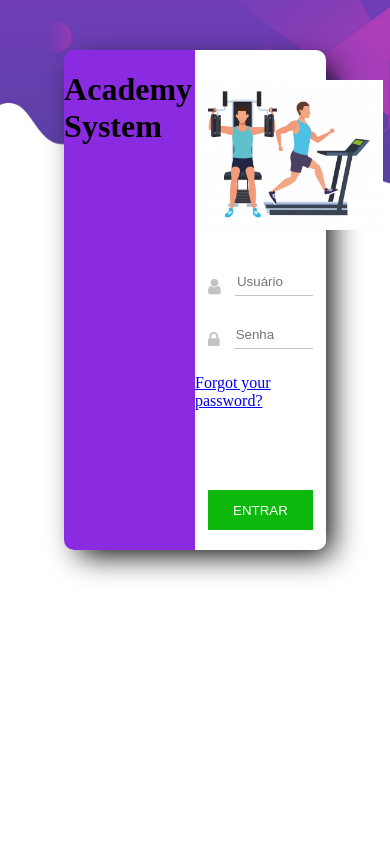
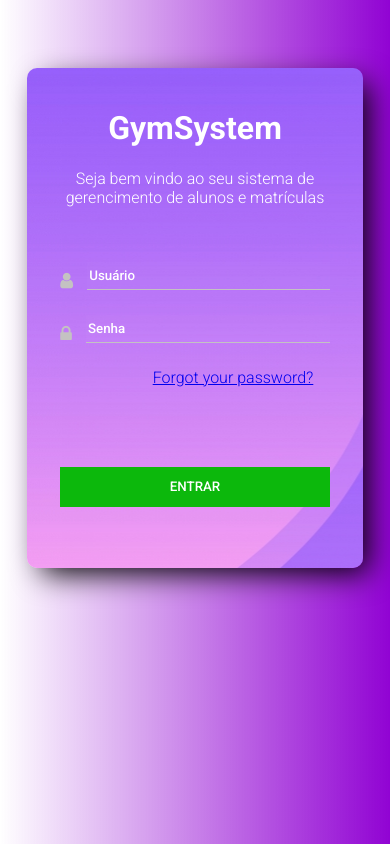
Before and after one commit to LucasAoun/SystemAcademy, a React (Create React App) app: page / in a window 390 px wide. Built offline with nearby package versions, Linux system fonts and the light colour scheme.

Commit message:
layout login ok

```diff
--- a/src/App.css
+++ b/src/App.css
@@ -1,5 +1,7 @@
+*{
+  font-family: 'Roboto';
+}
 body{
-  background-image: url('./assets/background.jpg');
-  background-repeat: no-repeat;
+  background-image: linear-gradient(to right, rgba(197, 146, 226, 0), rgb(145, 3, 211));
   background-size: 100% auto;
 }
--- a/src/pages/Login/index.tsx
+++ b/src/pages/Login/index.tsx
@@ -27,9 +27,14 @@ export const Login = () =>{
     return(
         <div className="bgLogin">
             <div className="bgImage">
-                <h1>Academy System</h1>
+                <h1>GymSystem</h1>
+                <p>Seja bem vindo ao seu sistema de gerencimento de alunos e matrículas</p>
+                <div id="vdivisor"></div>
+                <p>Com o GymSystem você pode controlar matrículas credenciadas, fazer seu planejamento de treinamentos, cadastrar alunos, tudo de forma ágil e sem complicações! </p>
             </div>
             <div className="bgForm">
+            <h1>GymSystem</h1>
+            <p>Seja bem vindo ao seu sistema de gerencimento de alunos e matrículas</p>
                 <img id="iconPrincipal" src={Icon} alt=""/><br></br>
                 <form>
                     <div id="inputUser">
--- a/src/pages/Login/styles.css
+++ b/src/pages/Login/styles.css
@@ -1,16 +1,19 @@
 .bgLogin{
     display: flex;
-    height: 500px;
+    position: relative;
+    min-height: 500px;
+    max-height: auto;
     width: 70%;
     margin: auto;
-    margin-top: 50px;
+    top: 60px;
     border-radius: 10px;
     box-shadow: 10px 10px 30px -5px rgb(0, 0, 0);
 }
 .bgForm{
     display: block;
     background-color: rgb(255, 255, 255);
-    height: 500px;
+    min-height: 500px;
+    max-height: auto;
     border-radius: 0px 10px 10px 0px;
     width: 50%;
 }
@@ -18,10 +21,11 @@
     height: 300px;
     margin-top: 20px;
 }
-a{
+.bgForm a{
     float: right;
     margin: auto;
     margin-right:50px ;
+    font-weight: 300;
 }
 input{
     width: 90%;
@@ -74,9 +78,111 @@ button:hover{
     margin: auto;
     margin-top: 30px;
 }
+.bgForm h1, .bgForm p{
+    display:none;
+}
 .bgImage{
     border-radius: 10px 0px 0px 10px;
     width: 50%;
-    background-color: blueviolet;
-    height: 500px;
+    min-height: 500px;
+    max-height: auto;
+    background-image: url('../../assets/bgImage.jpg');
+    font-weight: 300;
 }
+.bgImage h1, p, #vdivisor {
+    text-align: center;
+    position: relative;
+    top: 120px;
+    color: white;
+    padding-right: 50px;
+    padding-left:50px;
+}
+.bgImage #vdivisor{
+    height: 1px;
+    width: 10%;
+    background-color: rgb(207, 207, 207);
+    margin: auto;
+}
+
+@media screen and (max-width: 600px){
+    .bgLogin{
+        width: 90%;
+        height: auto;
+        margin-bottom:50px;
+    }
+    .bgForm{
+        width: 100%;
+        border-radius: 10px;
+        background-image:url('../../assets/bgImage.jpg');
+        position: relative;
+        margin: auto;
+    }
+    .bgForm form{
+        position: relative;
+        top: 20px;
+        height: 250px;
+    }
+    .bgForm h1, .bgForm p{
+    display: block;
+    text-align: center;
+    position: relative;
+    top:20px;
+    color: white;
+    padding-right: 30px;
+    padding-left:30px;
+    }
+    .bgForm p {
+        font-weight: 300;
+
+    }
+    .bgForm #iconPrincipal{
+        display: none;
+    }
+    ::placeholder{
+        color: white;
+    }
+    .bgImage{
+        display: none;
+    }
+}
+@media screen and (max-width: 800px){
+    .bgLogin{
+        width: 90%;
+        height: auto;
+        margin-bottom:50px;
+    }
+    .bgForm{
+        width: 100%;
+        border-radius: 10px;
+        background-image:url('../../assets/bgImage.jpg');
+        position: relative;
+        margin: auto;
+    }
+    .bgForm form{
+        position: relative;
+        top: 20px;
+        height: 250px;
+    }
+    .bgForm h1, .bgForm p{
+    display: block;
+    text-align: center;
+    position: relative;
+    top:20px;
+    color: white;
+    padding-right: 30px;
+    padding-left:30px;
+    }
+    .bgForm p {
+        font-weight: 300;
+
+    }
+    .bgForm #iconPrincipal{
+        display: none;
+    }
+    ::placeholder{
+        color: white;
+    }
+    .bgImage{
+        display: none;
+    }
+}
```
